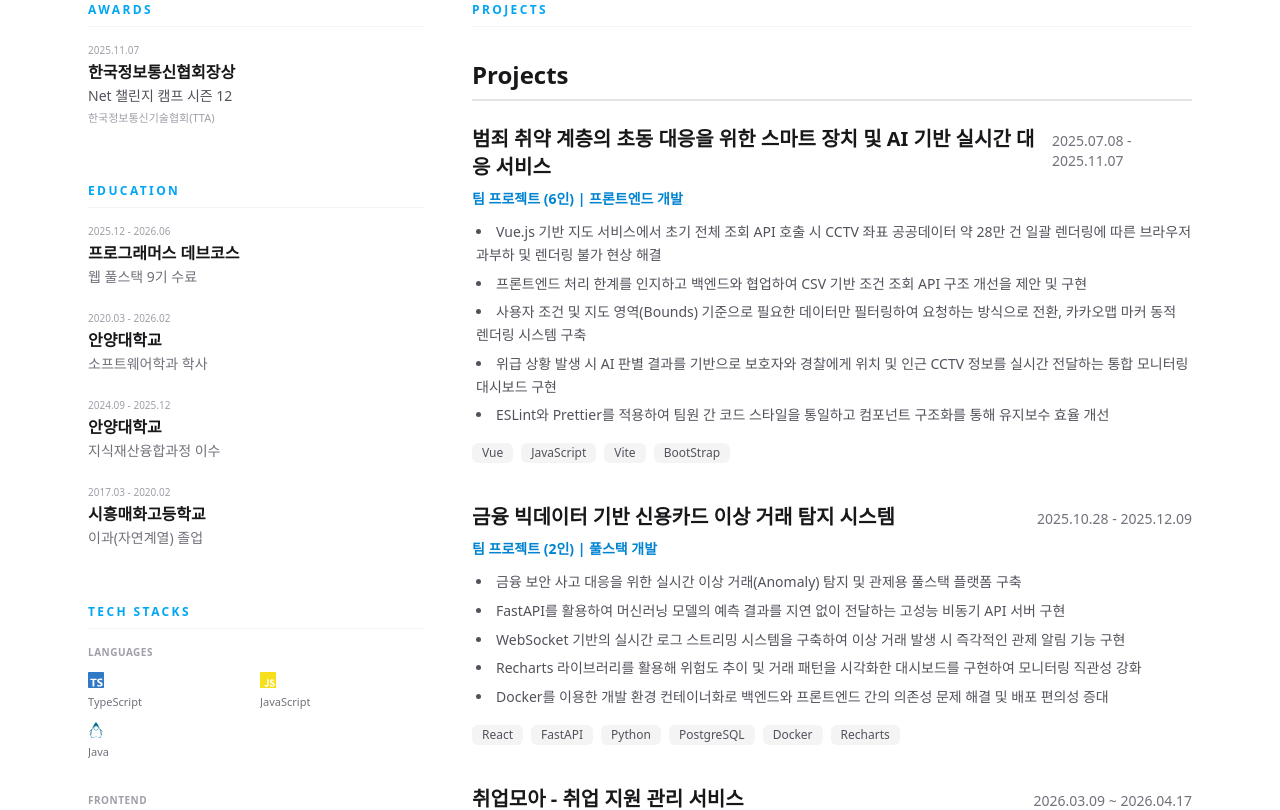
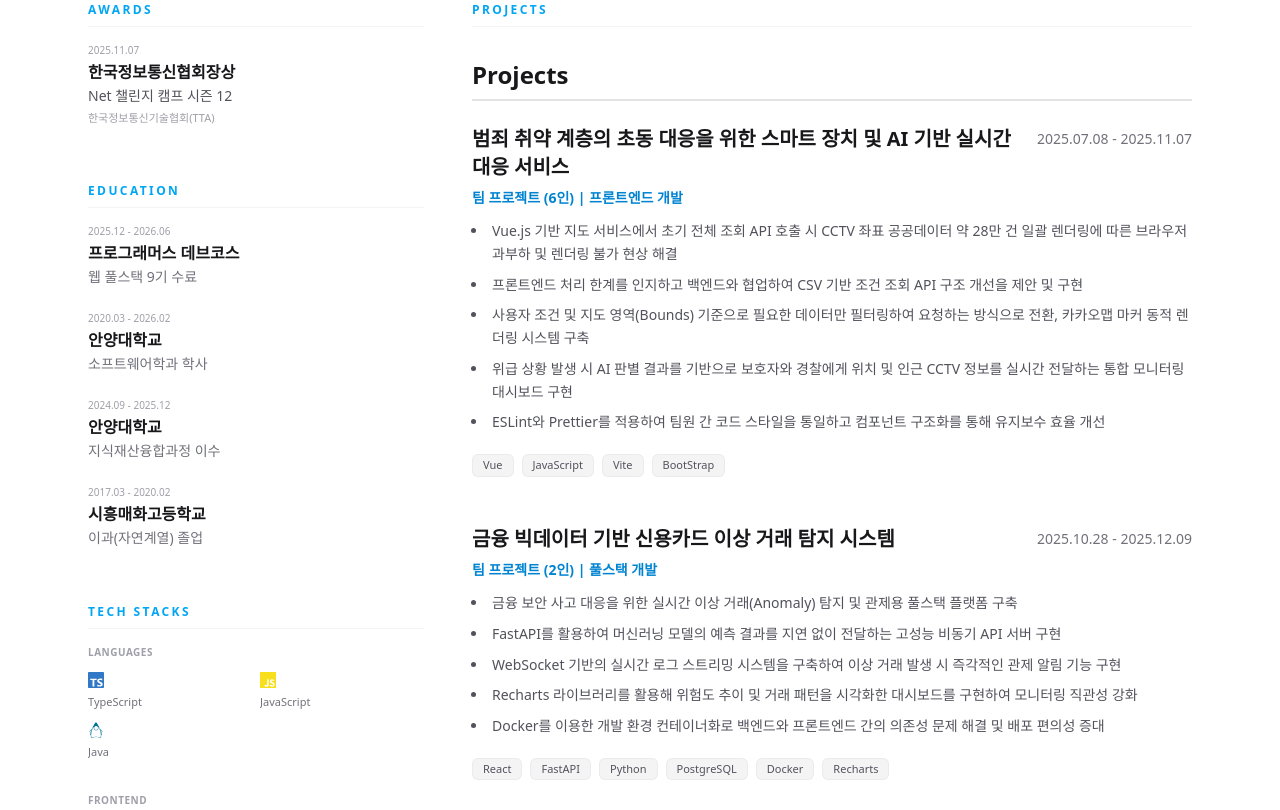
Before and after one commit to leekyuhyun/leekyuhyun.github.io, a Next.js app: page /about in a window 1280 px wide. Shown: the part 520-1330 px from the top of the page. Built offline with nearby package versions, Linux system fonts and the light colour scheme; a web font is replaced by a local one.

Commit message:
fix : 프로젝트 타이틀 길어짐에 따라 기간 배열이 깨짐현상 수정

```diff
--- a/src/components/introduce/ProjectIntroduce.tsx
+++ b/src/components/introduce/ProjectIntroduce.tsx
@@ -10,33 +10,34 @@ export default function ProjectIntroduce() {
       <h2 className="text-2xl font-bold mb-6 border-b-2 border-zinc-200 dark:border-zinc-800 pb-2">
         Projects
       </h2>
-      <div className="space-y-10">
+      <div className="space-y-12">
         {projects.map((project, index) => (
           <div key={index} className="group">
-            <div className="flex flex-col md:flex-row md:justify-between md:items-baseline mb-2">
-              <h3 className="text-xl font-bold text-zinc-900 dark:text-zinc-100">
+            <div className="flex flex-col sm:flex-row sm:justify-between sm:items-start gap-x-4 gap-y-1 mb-2">
+              <h3 className="text-xl font-bold text-zinc-900 dark:text-zinc-100 break-keep leading-snug max-w-2xl">
                 {project.title}
               </h3>
-              <span className="text-sm text-zinc-500 font-medium">{project.period}</span>
+              <span className="text-sm text-zinc-500 font-medium whitespace-nowrap shrink-0 sm:pt-1">
+                {project.period}
+              </span>
             </div>
 
             <div className="text-sky-600 dark:text-sky-400 text-sm font-semibold mb-3">
               {project.role}
             </div>
 
-            <ul className="list-disc list-inside space-y-1.5 text-zinc-600 dark:text-zinc-400 text-sm ml-1">
+            <ul className="list-disc list-outside space-y-2 text-zinc-600 dark:text-zinc-400 text-sm ml-4">
               {project.details.map((detail, idx) => (
-                <li key={idx} className="leading-relaxed">
+                <li key={idx} className="leading-relaxed pl-1">
                   {detail}
                 </li>
               ))}
             </ul>
-
-            <div className="flex flex-wrap gap-2 mt-4">
+            <div className="flex flex-wrap gap-2 mt-5">
               {project.techs.map((tech) => (
                 <span
                   key={tech}
-                  className="px-2.5 py-0.5 bg-zinc-100 dark:bg-zinc-800 text-zinc-600 dark:text-zinc-400 text-xs font-medium rounded-md"
+                  className="px-2.5 py-0.5 bg-zinc-100 dark:bg-zinc-800 text-zinc-600 dark:text-zinc-400 text-[11px] font-medium rounded-md border border-zinc-200/50 dark:border-zinc-700/50"
                 >
                   {tech}
                 </span>
```
